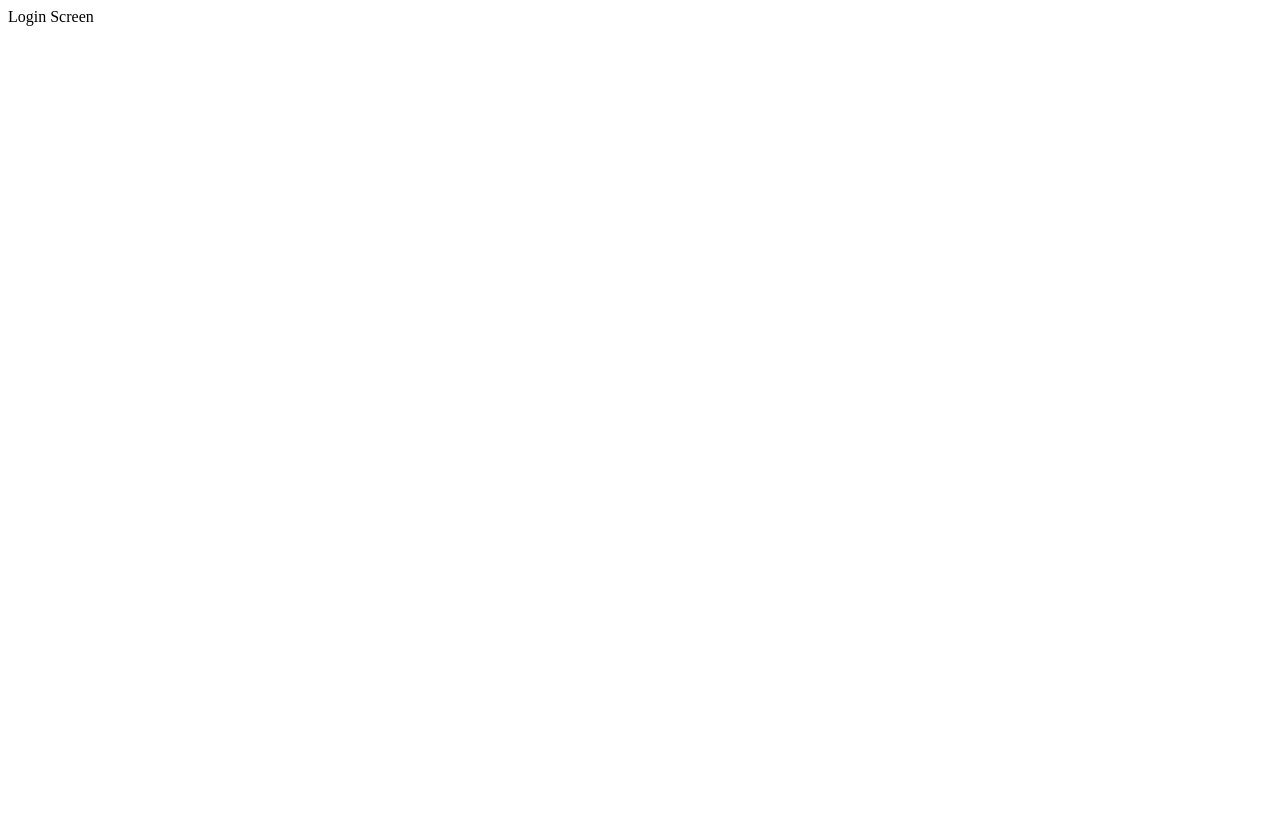
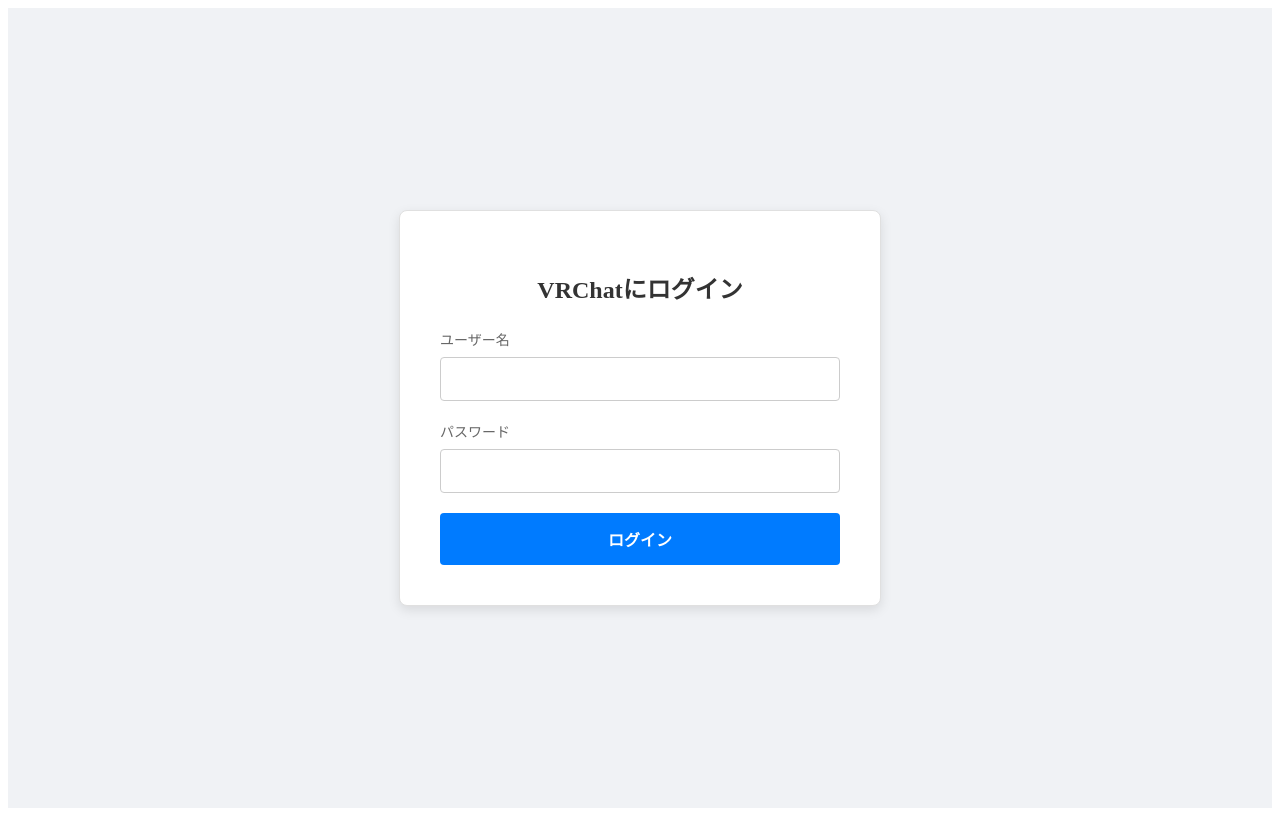
Before and after one commit to neko-0406/vrchat-app, a React (Vite) app: page / in a window 1280 px wide. Built offline with nearby package versions, Linux system fonts and the light colour scheme.

Commit message:
ログインメニューコンポーネントを追加し、ユーザー名とパスワードの入力フォームを実装。ログイン処理のためのハンドラーを追加。

```diff
--- a/src/App.css
+++ b/src/App.css
@@ -0,0 +1,72 @@
+/* Login Screen Styles */
+.login-screen {
+  display: flex;
+  justify-content: center;
+  align-items: center;
+  height: 100vh;
+  background-color: #f0f2f5; /* Light gray background */
+}
+
+.login-container {
+  background-color: #ffffff;
+  padding: 40px;
+  border-radius: 8px;
+  box-shadow: 0 4px 12px rgba(0, 0, 0, 0.1);
+  width: 100%;
+  max-width: 400px;
+  text-align: center;
+  color: #333;
+  border: 1px solid #e0e0e0;
+}
+
+.login-container h2 {
+  margin-bottom: 24px;
+  font-size: 24px;
+  color: #333;
+}
+
+.input-group {
+  margin-bottom: 20px;
+  text-align: left;
+}
+
+.input-group label {
+  display: block;
+  margin-bottom: 8px;
+  font-size: 14px;
+  color: #666;
+}
+
+.input-group input {
+  width: 100%;
+  padding: 12px;
+  border: 1px solid #ccc;
+  border-radius: 4px;
+  background-color: #fff;
+  color: #333;
+  font-size: 16px;
+  box-sizing: border-box; /* Ensures padding doesn't affect width */
+}
+
+.input-group input:focus {
+  outline: none;
+  border-color: #007bff;
+  box-shadow: 0 0 0 3px rgba(0, 123, 255, 0.2);
+}
+
+.login-button {
+  width: 100%;
+  padding: 14px;
+  border: none;
+  border-radius: 4px;
+  background-color: #007bff;
+  color: #fff;
+  font-size: 16px;
+  font-weight: bold;
+  cursor: pointer;
+  transition: background-color 0.3s ease;
+}
+
+.login-button:hover {
+  background-color: #0056b3;
+}
--- a/src/App.tsx
+++ b/src/App.tsx
@@ -1,6 +1,7 @@
 import { useState } from 'react';
 import './App.css';
 import { AppProvider } from './contexts/AppContext';
+import LoginMenu from './LoginMenu';
 
 interface AppState {
   appState: 'login' | 'auth' | 'main';
@@ -12,7 +13,7 @@ function App() {
   return (
     <AppProvider>
       {appState[0] === 'login' ? (
-        <div className='login-screen'>Login Screen</div>
+        <LoginMenu />
       ) : appState[0] === 'auth' ? (
         <div className='auth-screen'>Auth Screen</div>
       ) : appState[0] === 'main' ? (
--- a/src/LoginMenu.tsx
+++ b/src/LoginMenu.tsx
@@ -1,7 +1,39 @@
+import { useState } from 'react';
+
 export default function LoginMenu() {
-    return (
-        <div className='login-screen'>
-            <div></div>
-        </div>
-    );
+  const [username, setUsername] = useState('');
+  const [password, setPassword] = useState('');
+
+  const handleSubmit = (event: React.FormEvent) => {
+    event.preventDefault();
+    // TODO: ログイン処理を実装
+    console.log('Login attempt with:', { username, password });
+  };
+
+  return (
+    <div className='login-screen'>
+      <div className='login-container'>
+        <h2>VRChatにログイン</h2>
+        <form onSubmit={handleSubmit}>
+          <div className='input-group'>
+            <label htmlFor='username'>ユーザー名</label>
+            <input type='text' id='username' value={username} onChange={(e) => setUsername(e.target.value)} required />
+          </div>
+          <div className='input-group'>
+            <label htmlFor='password'>パスワード</label>
+            <input
+              type='password'
+              id='password'
+              value={password}
+              onChange={(e) => setPassword(e.target.value)}
+              required
+            />
+          </div>
+          <button type='submit' className='login-button'>
+            ログイン
+          </button>
+        </form>
+      </div>
+    </div>
+  );
 }
```
